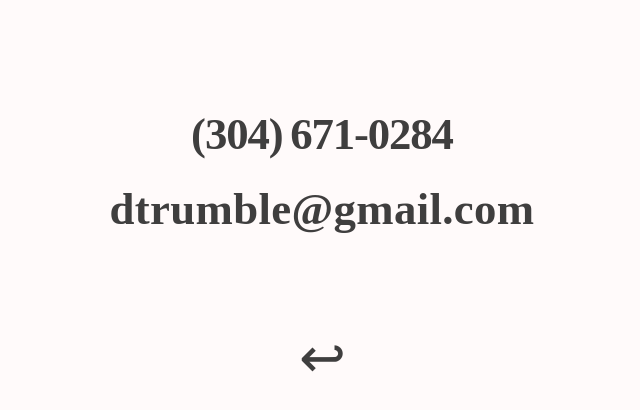
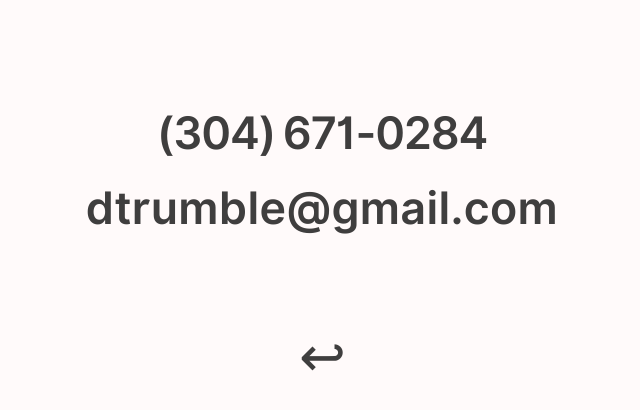
Before and after one commit to dmtrumble/dmtrumble.github.io, a plain HTML site: page contact/index.html in a window 1280 px wide. Shown: the whole page, without its empty margins (318-958 px from the left). Drawn offline with Linux system fonts and the light colour scheme.

Commit message:
Update index.html

```diff
--- a/contact/index.html
+++ b/contact/index.html
@@ -23,7 +23,7 @@
       body {
  				margin: 5% calc(31% - 182.4px);
 				font-size: calc(2vw + 19.2px);
-
+				font-family: 'intersemi_bold';
         line-height: 1;
         word-spacing: -.055em;
 				opacity: .75;
```
